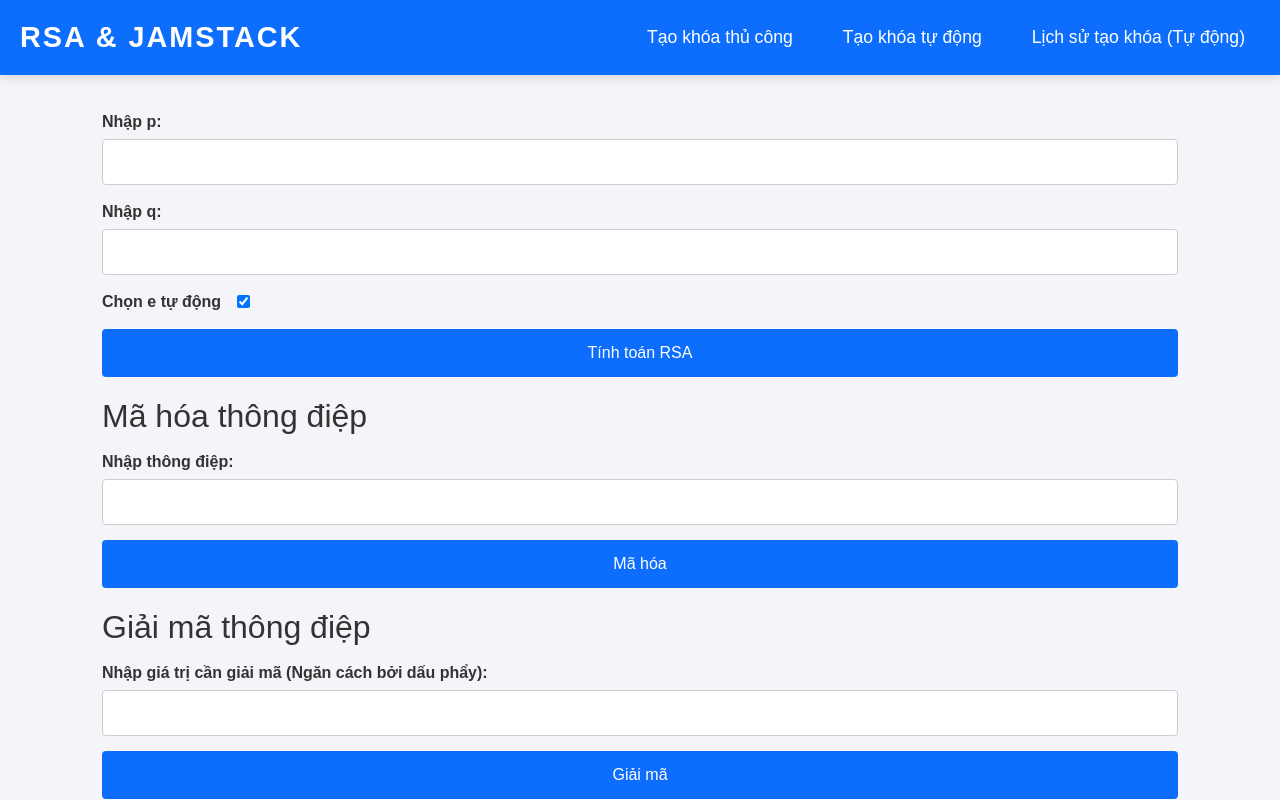
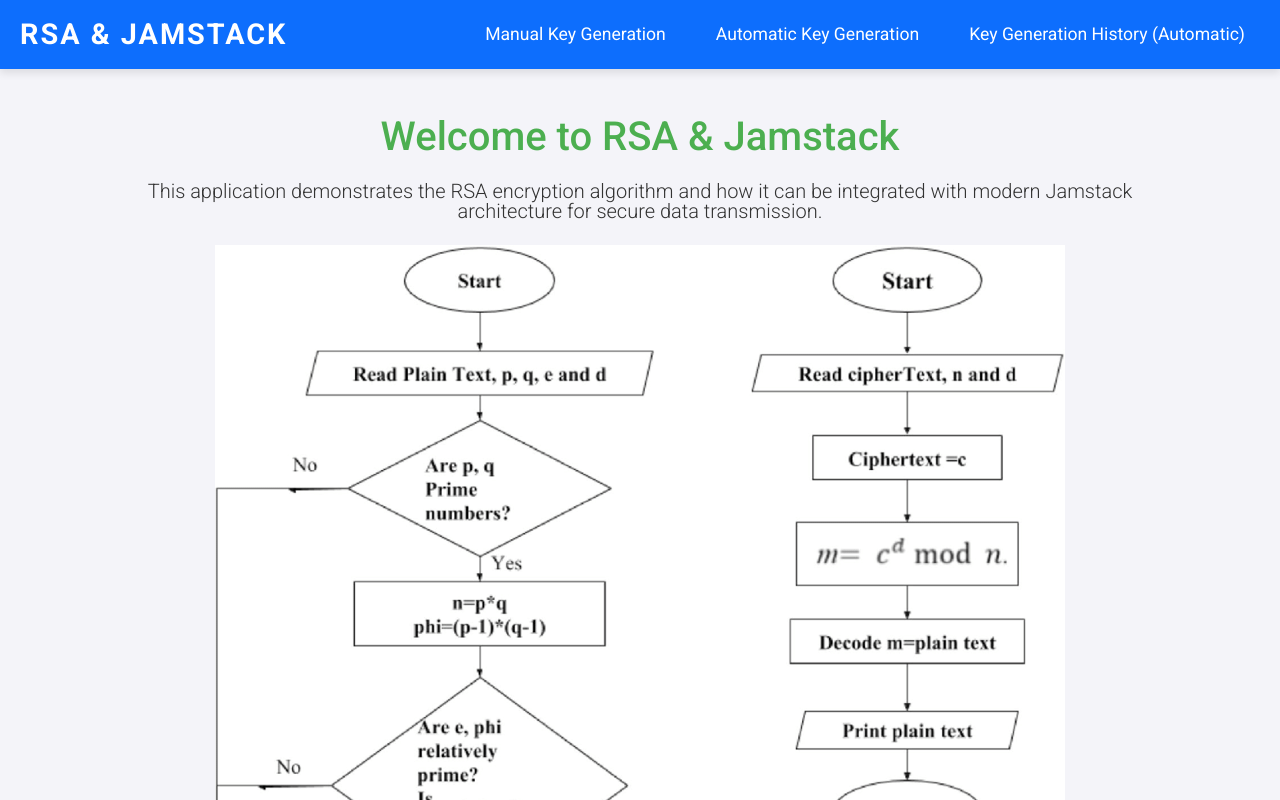
Before and after one commit to nguyentrunghieu25022003/rsa, a React (Vite) app in the folder front-end/: page / in a window 1280 px wide. Shown: the top 800 px of the page. Built offline with nearby package versions, Linux system fonts and the light colour scheme.

Commit message:
update commit

```diff
--- a/front-end/src/App.jsx
+++ b/front-end/src/App.jsx
@@ -1,5 +1,6 @@
 import { BrowserRouter as Router, Routes, Route } from "react-router-dom";
 import Home from "./pages/home/index";
+import Introduction from "./pages/introduction/index";
 import RSAManual from "./pages/rsa/index";
 import RSAAuto from "./pages/rsa-auto/index";
 import Histories from "./pages/histories/index";
@@ -8,9 +9,10 @@ function App() {
   return (
     <Router>
       <Routes>
-        <Route path="/" element={<Home><RSAManual /></Home>} />
-        <Route path="/rsa-auto" element={<Home><RSAAuto /></Home>} />
-        <Route path="/histories" element={<Home><Histories /></Home>} />
+        <Route path="/" element={<Home><Introduction /></Home>} />
+        <Route path="/manual" element={<Home><RSAManual /></Home>} />
+        <Route path="/automatic" element={<Home><RSAAuto /></Home>} />
+        <Route path="/history" element={<Home><Histories /></Home>} />
       </Routes>
     </Router>
   );
--- /dev/null
+++ b/front-end/src/components/GlobalStyles/main.css
@@ -0,0 +1,180 @@
+@import url('https://fonts.googleapis.com/css2?family=Roboto:ital,wght@0,100;0,300;0,400;0,500;0,700;0,900;1,100;1,300;1,400;1,500;1,700;1,900&display=swap');
+
+/* http://meyerweb.com/eric/tools/css/reset/
+   v2.0 | 20110126
+   License: none (public domain)
+*/
+
+html,
+body,
+div,
+span,
+applet,
+object,
+iframe,
+h1,
+h2,
+h3,
+h4,
+h5,
+h6,
+p,
+blockquote,
+pre,
+a,
+abbr,
+acronym,
+address,
+big,
+cite,
+code,
+del,
+dfn,
+em,
+img,
+ins,
+kbd,
+q,
+s,
+samp,
+small,
+strike,
+strong,
+sub,
+sup,
+tt,
+var,
+b,
+u,
+i,
+center,
+dl,
+dt,
+dd,
+ol,
+ul,
+li,
+fieldset,
+form,
+label,
+legend,
+table,
+caption,
+tbody,
+tfoot,
+thead,
+tr,
+th,
+td,
+article,
+aside,
+canvas,
+details,
+embed,
+figure,
+figcaption,
+footer,
+header,
+hgroup,
+menu,
+nav,
+output,
+ruby,
+section,
+summary,
+time,
+mark,
+audio,
+video {
+	margin: 0;
+	padding: 0;
+	border: 0;
+	font-size: 100%;
+	font: inherit;
+	vertical-align: baseline;
+}
+
+/* HTML5 display-role reset for older browsers */
+article,
+aside,
+details,
+figcaption,
+figure,
+footer,
+header,
+hgroup,
+menu,
+nav,
+section {
+	display: block;
+}
+
+body {
+	line-height: 1;
+}
+
+ol,
+ul {
+	list-style: none;
+}
+
+blockquote,
+q {
+	quotes: none;
+}
+
+blockquote:before,
+blockquote:after,
+q:before,
+q:after {
+	content: '';
+	content: none;
+}
+
+table {
+	border-collapse: collapse;
+	border-spacing: 0;
+}
+
+* {
+	box-sizing: border-box;
+	margin: 0;
+	padding: 0;
+}
+
+html {
+	font-family: "Roboto", sans-serif;
+}
+
+:root {
+	--primary-color: #0866FF;
+	--white-color: #FFFFFF;
+	--button-color: #C11119;
+	--text-color: #BBBCBA;
+	--box-color: #414141;
+	--black-color: #000000;
+}
+
+::-webkit-scrollbar {
+	width: 8px;
+	height: 8px;
+}
+
+::-webkit-scrollbar-thumb {
+	background-color: #888;
+	border-radius: 10px;
+}
+
+::-webkit-scrollbar-thumb:hover {
+	background-color: #555;
+}
+
+::-webkit-scrollbar-track {
+	background-color: #f1f1f1;
+	border-radius: 10px;
+}
+
+th, td {
+	border: 1px solid #ddd;
+	padding: 8px;
+}
--- a/front-end/src/components/header/index.jsx
+++ b/front-end/src/components/header/index.jsx
@@ -4,12 +4,14 @@ import "./main.css";
 const Header = () => {
   return (
     <header className="app-header bg-primary">
-      <h1>RSA & Jamstack</h1>
+      <Link to="/">
+        <h1>RSA & Jamstack</h1>
+      </Link>
       <nav>
         <ul>
-          <li><Link to="/">Tạo khóa thủ công</Link></li>
-          <li><Link to="/rsa-auto">Tạo khóa tự động</Link></li>
-          <li><Link to="/histories">Lịch sử tạo khóa (Tự động)</Link></li>
+          <li><Link to="/manual">Manual Key Generation</Link></li>
+          <li><Link to="/automatic">Automatic Key Generation</Link></li>
+          <li><Link to="/history">Key Generation History (Automatic)</Link></li>
         </ul>
       </nav>
     </header>
--- a/front-end/src/components/header/main.css
+++ b/front-end/src/components/header/main.css
@@ -65,3 +65,7 @@
       margin-bottom: 10px;
     }
   }
+
+  a {
+    text-decoration: none;
+  }
--- a/front-end/src/main.jsx
+++ b/front-end/src/main.jsx
@@ -3,9 +3,12 @@ import { createRoot } from "react-dom/client";
 import "bootstrap/dist/js/bootstrap.bundle.min.js";
 import "bootstrap/dist/css/bootstrap.min.css";
 import App from "./App.jsx";
+import GlobalStyles from "./components/GlobalStyles/index";
 
 createRoot(document.getElementById("root")).render(
   <StrictMode>
-    <App />
+    <GlobalStyles>
+      <App />
+    </GlobalStyles>
   </StrictMode>
 );
--- a/front-end/src/pages/histories/main.css
+++ b/front-end/src/pages/histories/main.css
@@ -37,9 +37,6 @@
   }
 
   .key-details p {
-    overflow: hidden;
-    white-space: nowrap;
-    text-overflow: ellipsis;
     width: 100%;
     max-width: 100%;
   }
--- /dev/null
+++ b/front-end/src/pages/introduction/index.jsx
@@ -0,0 +1,91 @@
+import { Link } from "react-router-dom";
+
+const Introduction = () => {
+  return (
+    <div className="container py-5">
+      <h1 className="text-center fs-1 fw-medium">Welcome to RSA & Jamstack</h1>
+      <p className="lead text-center mt-4 mb-2">
+        This application demonstrates the RSA encryption algorithm and how it
+        can be integrated with modern Jamstack architecture for secure data
+        transmission.
+      </p>
+      <div className="d-flex justify-content-center mt-4 mb-4">
+        <img
+          src="/Block-diagram-of-RSA-algorithm.png"
+          alt="RSA Algorithm Block Diagram"
+          className="img-fluid"
+          style={{ maxWidth: "80%", height: "auto" }}
+        />
+      </div>
+      <p className="text-center fst-italic">RSA Algorithm Block Diagram</p>
+      <section className="mt-3 mb-3">
+        <h2 className="display-4 text-primary fs-5">What is RSA?</h2>
+        <p className="lead mt-2 mb-2">
+          RSA is a public-key encryption algorithm that uses two keys: a public
+          key for encryption and a private key for decryption. It is widely used
+          in secure communications, including HTTPS connections and digital
+          signatures.
+        </p>
+        <p className="lead mt-2 mb-2">
+          The security of RSA comes from the difficulty of factoring large
+          composite numbers. The algorithm is based on the mathematical
+          properties of prime numbers and their relationship to modular
+          arithmetic.
+        </p>
+      </section>
+      <section className="mt-3 mb-3">
+        <h2 className="display-4 text-primary fs-5">What is Jamstack?</h2>
+        <p className="lead mt-2 mb-2">
+          Jamstack is a modern web development architecture that focuses on
+          delivering fast and secure websites using pre-built static assets
+          (HTML, CSS, JS) served from a CDN. Jamstack is built on the principles
+          of decoupling the front-end and back-end, which can provide better
+          performance, security, and scalability.
+        </p>
+      </section>
+      <section className="mt-3 mb-3">
+        <h2 className="display-4 text-primary fs-5">How This App Works</h2>
+        <p className="lead mt-2 mb-2">
+          This app allows you to generate RSA keys (public and private), encrypt
+          messages using RSA, and decrypt them securely. You can generate keys
+          manually or automatically, and you can also view the history of key
+          generation.
+        </p>
+        <ul className="list-group">
+          <li className="list-group-item">
+            <strong>Manual Key Generation:</strong> You can enter your own prime
+            numbers to create a pair of keys for encryption and decryption.
+          </li>
+          <li className="list-group-item">
+            <strong>Automatic Key Generation:</strong> You can let the app
+            generate keys automatically for you with a selected key size.
+          </li>
+          <li className="list-group-item">
+            <strong>Key Generation History:</strong> View the history of
+            automatically generated keys.
+          </li>
+        </ul>
+      </section>
+      <section className="mt-3 mb-3">
+        <h2 className="display-4 text-primary fs-5">Start Exploring</h2>
+        <p className="lead mt-2 mb-2">
+          Ready to get started? You can generate your own RSA keys and start
+          encrypting and decrypting messages right away. Choose an option below:
+        </p>
+        <div className="text-center mt-4 mb-2">
+          <Link to="/" class="btn btn-primary mx-2">
+            Manual Key Generation
+          </Link>
+          <Link to="/automatic" class="btn btn-primary mx-2">
+            Automatic Key Generation
+          </Link>
+          <Link to="/history" class="btn btn-primary mx-2">
+            Key Generation History
+          </Link>
+        </div>
+      </section>
+    </div>
+  );
+};
+
+export default Introduction;
--- a/front-end/src/pages/rsa-auto/index.jsx
+++ b/front-end/src/pages/rsa-auto/index.jsx
@@ -10,51 +10,63 @@ const AutoRSAComponent = () => {
   const [message, setMessage] = useState("");
   const [cipherText, setCipherText] = useState("");
   const [decryptedMessage, setDecryptedMessage] = useState("");
+  const [decryptInput, setDecryptInput] = useState("");
 
-  // Hàm sinh cặp khóa RSA dựa trên kích thước khóa
   const generateKeys = () => {
     const rsa = forge.pki.rsa;
     rsa.generateKeyPair({ bits: keySize, workers: -1 }, async (err, keypair) => {
       if (err) {
-        alert("Có lỗi khi tạo khóa!");
+        alert("There was an error generating the keys!");
         return;
       }
       setAutoPublicKey(keypair.publicKey);
       setAutoPrivateKey(keypair.privateKey);
-      const publicKeyPem = forge.pki.publicKeyToPem(keypair.publicKey); // Chuyển khóa công khai thành chuỗi PEM
+      const publicKeyPem = forge.pki.publicKeyToPem(keypair.publicKey);
       const privateKeyPem = forge.pki.privateKeyToPem(keypair.privateKey);
       await handleSaveKey(publicKeyPem, privateKeyPem);
-      setCipherText(""); // Reset kết quả mã hóa
-      setDecryptedMessage(""); // Reset kết quả giải mã
+      setCipherText("");
+      setDecryptedMessage("");
     });
   };
 
-  // Hàm mã hóa với khóa tự động
   const handleAutoEncrypt = () => {
     if (message && autoPublicKey) {
+      try {
         const encrypted = autoPublicKey.encrypt(message, "RSA-OAEP");
         setCipherText(forge.util.encode64(encrypted));
+      } catch (error) {
+        alert("Error during encryption: " + error.message);
+      }
     } else {
-      alert("Vui lòng nhập thông điệp và tạo khóa tự động trước khi mã hóa.");
+      alert("Please enter a message and generate the keys before encrypting.");
     }
   };
 
-  // Hàm giải mã với khóa tự động
   const handleAutoDecrypt = () => {
-    if (cipherText && autoPrivateKey) {
-      const decodedCipher = forge.util.decode64(cipherText);
+    if (decryptInput && autoPrivateKey) {
+      try {
+        const isBase64 = /^[A-Za-z0-9+/=]+$/.test(decryptInput);
+        if (!isBase64) {
+          alert("Please enter a valid base64 encoded ciphertext.");
+          return;
+        }
+        const decodedCipher = forge.util.decode64(decryptInput);
         const decrypted = autoPrivateKey.decrypt(decodedCipher, "RSA-OAEP");
-      setDecryptedMessage(decrypted);
+        setDecryptedMessage(decrypted);  // Show the decrypted message
+      } catch (error) {
+        alert("Error during decryption: " + error.message);
+      }
     } else {
-      alert("Vui lòng mã hóa thông điệp trước khi giải mã.");
+      alert("Please enter an encrypted message to decrypt.");
     }
   };
 
   return (
     <div style={{ padding: "20px" }}>
-      <div className="select-container">
-        <label>Chọn kích thước khóa (bit):</label>
+      <div className="select-container d-flex align-items-center">
+        <label className="fs-5 fw-normal">Select Key Size (bits):</label>
         <select
+          className="mb-2"
           value={keySize}
           onChange={(e) => setKeySize(parseInt(e.target.value))}
         >
@@ -64,18 +76,17 @@ const AutoRSAComponent = () => {
           <option value={4096}>4096</option>
         </select>
       </div>
-      <button className="bg-primary" onClick={generateKeys}>Tạo khóa tự động</button>
-
+      <button className="bg-primary mt-5 mb-3" onClick={generateKeys}>Generate Keys Automatically</button>
       {autoPublicKey && autoPrivateKey && (
         <div>
-          <h3 className="mt-3">Khóa công khai (tự động):</h3>
+          <h3 className="mt-3">Public Key (Automatically Generated):</h3>
           <textarea
             value={forge.pki.publicKeyToPem(autoPublicKey)}
             readOnly
             rows={6}
             cols={50}
           />
-          <h3 className="mt-3">Khóa bí mật (tự động):</h3>
+          <h3 className="mt-3">Private Key (Automatically Generated):</h3>
           <textarea
             value={forge.pki.privateKeyToPem(autoPrivateKey)}
             readOnly
@@ -84,34 +95,38 @@ const AutoRSAComponent = () => {
           />
         </div>
       )}
-
       <div>
-        <h2>Mã hóa với khóa tự động</h2>
-        <label>
-          Nhập thông điệp:
+        <h2 className="fs-3 fw-medium text-center mt-5 mb-3">Encrypt with Automatically Generated Keys</h2>
+        <label className="fs-5 fw-normal">
+          Enter Message:
           <input
             type="text"
             value={message}
             onChange={(e) => setMessage(e.target.value)}
           />
         </label>
-        <button className="bg-primary" onClick={handleAutoEncrypt}>Mã hóa</button>
+        <button className="bg-primary mt-5" onClick={handleAutoEncrypt}>Encrypt</button>
         {cipherText && (
           <div className="card mt-3" style={{ padding: "0 20px" }}>
-            <p>
-              <strong>Kết quả mã hóa:</strong> {cipherText}
-            </p>
+            <p className="pt-5 pb-5">{cipherText}</p>
           </div>
         )}
       </div>
-
       <div>
-        <h2>Giải mã với khóa tự động</h2>
-        <button className="bg-primary" onClick={handleAutoDecrypt}>Giải mã</button>
+        <h2 className="fs-3 fw-medium text-center mt-5 mb-3">Decrypt with Automatically Generated Keys</h2>
+        <label className="fs-5 fw-normal">
+          Enter Ciphertext (Base64):
+          <input
+            type="text"
+            value={decryptInput}
+            onChange={(e) => setDecryptInput(e.target.value)}
+          />
+        </label>
+        <button className="bg-primary mt-5" onClick={handleAutoDecrypt}>Decrypt</button>
         {decryptedMessage && (
-          <p>
-            <strong>Kết quả giải mã:</strong> {decryptedMessage}
-          </p>
+          <div className="card mt-3" style={{ padding: "0 20px" }}>
+            <p className="pt-5 pb-5">{decryptedMessage}</p>
+          </div>
         )}
       </div>
     </div>
--- a/front-end/src/pages/rsa/index.jsx
+++ b/front-end/src/pages/rsa/index.jsx
@@ -1,7 +1,6 @@
 import { useState } from "react";
 import "./main.css";
 
-// Check if a number is prime
 const isPrime = (num) => {
   if (num <= 1) return false;
   for (let i = 2; i <= Math.sqrt(num); i++) {
@@ -10,7 +9,6 @@ const isPrime = (num) => {
   return true;
 };
 
-// Calculate GCD
 const gcd = (a, b) => {
   while (b !== 0) {
     [a, b] = [b, a % b];
@@ -18,7 +16,6 @@ const gcd = (a, b) => {
   return a;
 };
 
-// Calculate Modular Inverse using Extended Euclidean Algorithm
 const modInverse = (e, phi) => {
   let m0 = phi, t, q;
   let x0 = 0, x1 = 1;
@@ -45,7 +42,6 @@ const modInverse = (e, phi) => {
   return { inverse: x1, steps };
 };
 
-// Modular exponentiation for accurate large number handling
 const modExp = (base, exp, mod) => {
   base = BigInt(base);
   exp = BigInt(exp);
@@ -63,17 +59,14 @@ const modExp = (base, exp, mod) => {
   return result;
 };
 
-// Encryption
 const encrypt = (m, e, n) => {
   return modExp(BigInt(m), BigInt(e), BigInt(n)).toString();
 };
 
-// Decryption
 const decrypt = (c, d, n) => {
   return modExp(BigInt(c), BigInt(d), BigInt(n)).toString();
 };
 
-// Select a random e such that gcd(e, φ(n)) = 1
 const chooseRandomE = (phi) => {
   let e = 2 + Math.floor(Math.random() * (phi - 2));
   while (gcd(e, phi) !== 1) {
@@ -97,40 +90,38 @@ const RsaComponent = () => {
   const [encryptionSteps, setEncryptionSteps] = useState([]);
   const [decryptionSteps, setDecryptionSteps] = useState([]);
   const [decryptInput, setDecryptInput] = useState("");
-  const [useRandomE, setUseRandomE] = useState(true); // New state for choosing e
+  const [useRandomE, setUseRandomE] = useState(true);
   const [modInverseSteps, setModInverseSteps] = useState([]);
 
-  // Calculate RSA keys
   const calculateRSA = () => {
     const pNum = parseInt(p);
     const qNum = parseInt(q);
 
     if (!isPrime(pNum) || !isPrime(qNum)) {
-      alert("Vui lòng nhập giá trị hợp lệ, giá trị đó phải là số nguyên tố!");
+      alert("Please enter valid values; they must be prime numbers!");
       return;
     }
 
     if (pNum === qNum) {
-      alert("p và q phải khác nhau !");
+      alert("p and q must be different!");
       return;
     }
 
     const nVal = pNum * qNum;
     if (nVal < 128) {
-      alert("Giá trị n quá nhỏ để mã hóa ASCII; vui lòng sử dụng số lớn hơn.");
+      alert("n is too small to encrypt ASCII; please use larger numbers.");
       return;
     }
 
     const phiVal = (pNum - 1) * (qNum - 1);
     let eVal;
 
-    // Decide if e should be randomly chosen or user-provided
     if (useRandomE) {
       eVal = chooseRandomE(phiVal);
     } else {
       eVal = parseInt(e);
       if (isNaN(eVal) || gcd(eVal, phiVal) !== 1) {
-        alert("Giá trị e vừa nhập không phải là số nguyên tố cùng nhau với φ(n).");
+        alert("The e value entered is not co-prime with φ(n).");
         return;
       }
     }
@@ -146,7 +137,6 @@ const RsaComponent = () => {
     setModInverseSteps(steps);
   };
 
-  // Encrypt the message
   const handleEncrypt = () => {
     if (message && e && n) {
       const messageNumbers = message.split("").map((char) => char.charCodeAt(0));
@@ -162,11 +152,10 @@ const RsaComponent = () => {
       setCipherText(encryptedNumbers);
       setEncryptionSteps(steps);
     } else {
-      alert("Lỗi, vui lòng kiểm tra lại");
+      alert("Error, please check again");
     }
   };
 
-  // Decrypt the message based on input
   const handleDecrypt = () => {
     if (decryptInput && d && n) {
       const encryptedValues = decryptInput.replace(/\[|\]/g, "").split(",").map(Number);
@@ -187,15 +176,15 @@ const RsaComponent = () => {
       setDecryptedMessage(decryptedChars.join(""));
       setDecryptionSteps(steps);
     } else {
-      alert("Vui lòng nhập giá trị hợp lệ");
+      alert("Error, please check again");
     }
   };
 
   return (
     <div style={{ padding: "20px" }}>
-      <div>
-        <label>
-          Nhập p:
+      <div className="mb-4">
+        <label className="fs-5 fw-normal">
+          Enter p:
           <input
             type="number"
             value={p}
@@ -204,10 +193,9 @@ const RsaComponent = () => {
           />
         </label>
       </div>
-
-      <div>
-        <label>
-          Nhập q:
+      <div className="mb-4">
+        <label className="fs-5 fw-normal">
+          Enter q:
           <input
             type="number"
             value={q}
@@ -216,10 +204,9 @@ const RsaComponent = () => {
           />
         </label>
       </div>
-
-      <div>
-        <label className="d-flex align-items-center gap-3">
-          Chọn e tự động
+      <div className="mb-4">
+        <label className="d-flex align-items-center gap-3 fs-5 fw-normal">
+          Choose e automatically
           <input
             type="checkbox"
             checked={useRandomE}
@@ -231,35 +218,32 @@ const RsaComponent = () => {
             type="number"
             value={e}
             onChange={(e) => setE(e.target.value)}
-            placeholder="Nhập vào giá trị e..."
+            placeholder="Enter e..."
             required
           />
         )}
       </div>
-
-      <button className="bg-primary" onClick={calculateRSA}>Tính toán RSA</button>
+      <button className="bg-primary fs-5 mt-3" onClick={calculateRSA}>Calculate RSA</button>
       {n && (
         <div className="card pt-3 pb-4 mt-4" style={{ paddingLeft: "30px" }}>
-          <strong>Kết quả</strong>
-          <p>n = p * q = {n}</p>
-          <p>{`φ(${n}) = (p - 1) * (q - 1) = ${phi}`}</p>
-          <p>{`e = ${e}`}</p>
-          <p>{`d = e⁻¹ mod φ(${n}): d = ${d}`}</p>
-          <strong>Các bước tính toán d theo thuật toán Euclid</strong>
-          <div>
+          <p className="fs-5 mb-3">1. n = p * q = {n}</p>
+          <p className="fs-5 mb-3">{`2. φ(${n}) = (p - 1) * (q - 1) = ${phi}`}</p>
+          <p className="fs-5 mb-3">{`3. e = ${e}`}</p>
+          <p className="fs-5 mb-3">{`4. d = e⁻¹ mod φ(${n}): d = ${d}`}</p>
+          <strong className="fs-5 fw-medium">Steps to calculate d using the Euclidean algorithm</strong>
+          <div className="mt-4">
             {modInverseSteps.map((step, index) => (
-              <p key={index}>{step}</p>
+              <p className="fs-5 mb-3" key={index}>{step}</p>
             ))}
           </div>
-          <p>Khóa công khai: (e, n) = ({publicKey.e}, {publicKey.n})</p>
-          <p>Khóa riêng tư: (d, n) = ({privateKey.d}, {privateKey.n})</p>
+          <p className="fs-5 mb-3 fw-medium">Public Key: (e, n) = ({publicKey.e}, {publicKey.n})</p>
+          <p className="fs-5 mb-3 fw-medium">Private Key: (d, n) = ({privateKey.d}, {privateKey.n})</p>
         </div>
       )}
-
       <div>
-        <h2>Mã hóa thông điệp</h2>
-        <label>
-          Nhập thông điệp:
+        <h2 className="fs-3 fw-medium text-center mt-5 mb-3">Encrypt Message</h2>
+        <label className="fs-5 fw-normal">
+          Enter message:
           <input
             type="text"
             value={message}
@@ -267,11 +251,11 @@ const RsaComponent = () => {
             required
           />
         </label>
-        <button className="bg-primary" onClick={handleEncrypt}>Mã hóa</button>
+        <button className="bg-primary mt-5" onClick={handleEncrypt}>Encrypt</button>
         {cipherText.length > 0 && (
           <div>
-            <p><strong>Kết quả mã hóa:</strong> [{cipherText.join(", ")}]</p>
-            <strong>Các bước thực hiện:</strong>
+            <p><strong>Encrypted Result:</strong> [{cipherText.join(", ")}]</p>
+            <strong>Steps:</strong>
             <div>
               <p><span>C = m<sup>e</sup> mod n</span></p>
               {encryptionSteps.map((step, index) => (
@@ -281,22 +265,21 @@ const RsaComponent = () => {
           </div>
         )}
       </div>
-
       <div>
-        <h2>Giải mã thông điệp</h2>
-        <label>
-          Nhập giá trị cần giải mã (Ngăn cách bởi dấu phẩy):
+        <h2 className="fs-3 fw-medium text-center mt-5 mb-3">Decrypt Message</h2>
+        <label className="fs-5 fw-normal">
+          Enter values to decrypt (comma separated):
           <input
             type="text"
             value={decryptInput}
             onChange={(e) => setDecryptInput(e.target.value)}
           />
         </label>
-        <button className="bg-primary" onClick={handleDecrypt}>Giải mã</button>
+        <button className="bg-primary mt-5" onClick={handleDecrypt}>Decrypt</button>
         {decryptedMessage && (
           <div>
-            <p><strong>Kết quả giải mã:</strong> {decryptedMessage}</p>
-            <strong>Các bước thực hiện:</strong>
+            <p><strong>Decrypted Result:</strong> {decryptedMessage}</p>
+            <strong>Steps:</strong>
             <div>
               <p><span>M = C<sup>d</sup> mod n</span></p>
               {decryptionSteps.map((step, index) => (
```
Also changed, not shown: front-end/src/components/GlobalStyles/index.jsx (added, +7 -0 lines), front-end/src/pages/histories/index.jsx (+4 -4 lines), front-end/public/Block-diagram-of-RSA-algorithm.png (added). Lines whose indentation alone changed are shown as unchanged.
